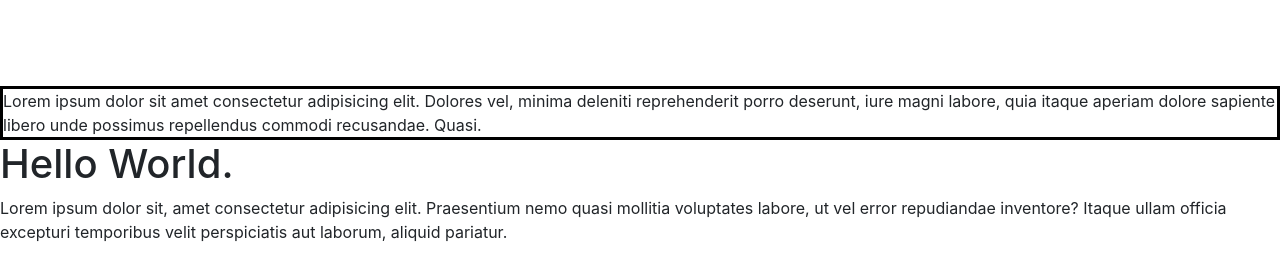
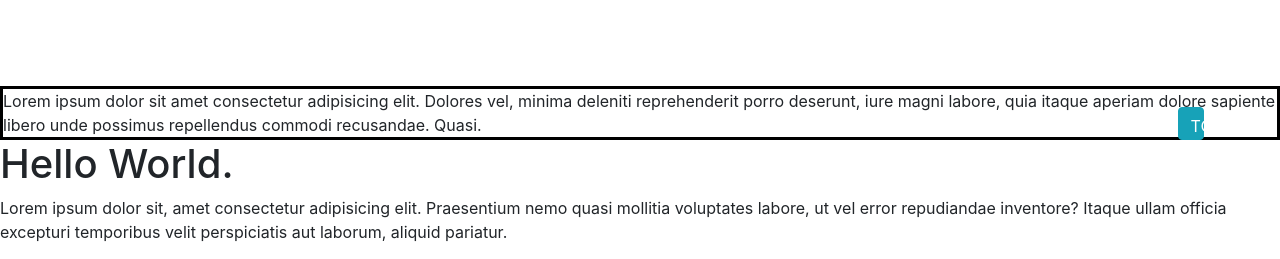
Before and after one commit to tommyliu313/selfprojectdjango, a Django app: page / in a window 1280 px wide. Shown: the part 640-899 px from the top of the page. Run offline with Django 4.2, Linux system fonts and the light colour scheme; some libraries are stand-ins or nearby versions; some web fonts are replaced.

Commit message:
20240923 1223

```diff
--- a/newprojecttrial/static/css/main.css
+++ b/newprojecttrial/static/css/main.css
@@ -25,13 +25,23 @@
     border-radius: 25% 25% 25% 25%;
     padding: 50px;
   }
-  #caroitemimg{
+  #caroitemimg {
     object-fit: contain;
   }
 
-  ul #sns{
+  ul#sns {
     list-style-type: none;
   }
-  ul#sns li{
+
+  ul#sns li {
     display: inline;
   }
+
+  button.button.is-link.modal-button{
+
+  position: fixed;
+  left: 92%;
+  right: 73%;
+  top: 93.41%;
+  bottom: 2.53%;
+}
--- a/newprojecttrial/static/js/main.js
+++ b/newprojecttrial/static/js/main.js
@@ -7,3 +7,10 @@ function openeye(){
         valueofpassword.type= "password";
     }
 }
+
+$(window).scroll(function(e){
+    if ($(window).scrollTop()>=100 && $(window).scrollTop() !=0)
+       $("button.button.is-link.modal-button").removeClass("hidden");
+    else
+       $("button.button.is-link.modal-button").addClass("hidden");
+  });
--- a/templates/base.html
+++ b/templates/base.html
@@ -16,6 +16,7 @@
 </head>
 <body>
     {% include 'partials/navbar.html' %}
+    <div id="top"></div>
     {% block content %} {% endblock %}
     {% include 'partials/footer.html' %}
 </body>
--- a/templates/pages/index.html
+++ b/templates/pages/index.html
@@ -83,4 +83,5 @@
     <button class="btn btn-outline-primary">Read More</button>
 </div>
 </div>
+<a href="#top"><button class="button is-link modal-button btn btn-info" type="button">TOP</button></a>
 {% endblock %}
--- a/templates/partials/footer.html
+++ b/templates/partials/footer.html
@@ -1,9 +1,8 @@
-{% load static %}
 <footer>
     <div class="container">
         <div class="row">
-            <div class="col">
-                <ul style="list-style-type: none;" id="sns">
+            <div class="col-6">
+                <ul id="sns">
                     <li>
                         <i class="fa-brands fa-instagram"></i>
                     </li>
@@ -18,7 +17,7 @@
                     </li>
                 </ul>
             </div>
-            <div class="col"></div>
+            <div class="col-6"></div>
         </div>
     </div>
 </footer>
```
Also changed, not shown: static/css/main.css (+13 -3 lines), static/js/main.js (+7 -0 lines).
